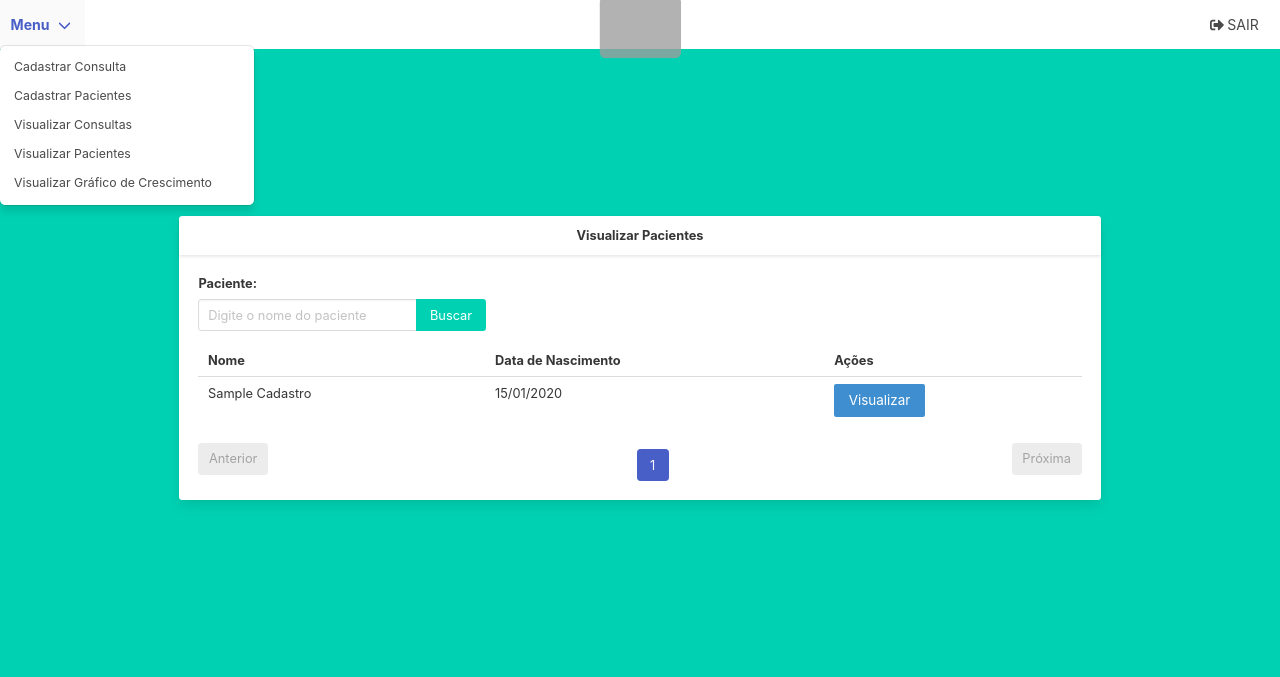
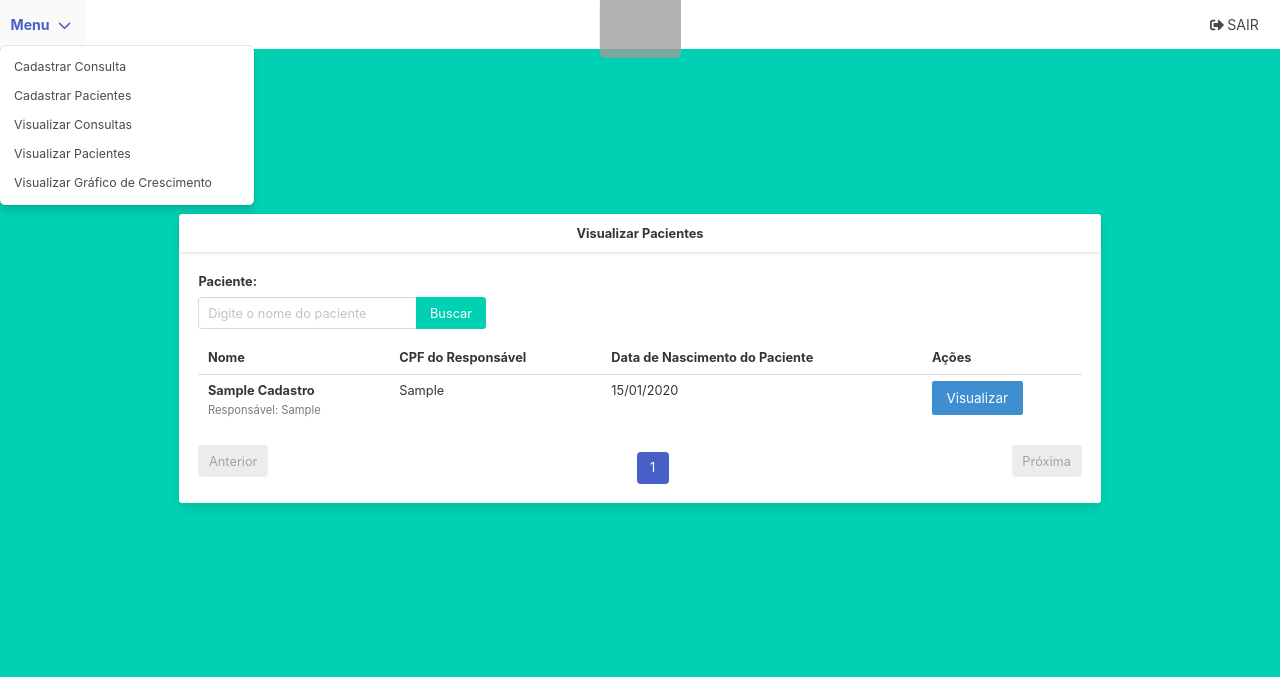
Before and after one commit to gabrielfonsecas/siped, a Django app: page /paciente/ in a window 1280 px wide. Shown: the top 677 px of the page. Run offline with Django 5.2, Linux system fonts and the light colour scheme; a user stored in the database is signed in; tables that the repository leaves empty hold one stand-in row (values such as "Sample post"); some libraries are stand-ins or nearby versions; grey boxes are pictures that could not be loaded.

Commit message:
feat: implementa busca por CPF do responsável e melhora identificação de homônimos

```diff
--- a/core/views.py
+++ b/core/views.py
@@ -7,6 +7,7 @@ from django.contrib.auth import views as auth_views
 from django.http import JsonResponse
 from django.contrib import messages
 from django.shortcuts import redirect
+from django.db.models import Q
 
 
 # from django.urls import reverse_lazy
@@ -264,9 +265,11 @@ def listar_consultas(request):
     # Obtém o parâmetro de busca
     nome = request.GET.get('nome', '')
 
-    # Filtra as consultas pelo nome do paciente e ordena por data (mais recentes primeiro)
     if nome:
-        consultas = NovaConsulta.objects.filter(paciente__nome__icontains=nome).select_related('paciente').order_by('-dataConsulta')
+        # Filtra pelo nome do paciente ou pelo CPF do responsável vinculado
+        consultas = NovaConsulta.objects.filter(
+            Q(paciente__nome__icontains=nome) | Q(paciente__cpf_responsavel__icontains=nome)
+        ).select_related('paciente').order_by('-dataConsulta')
     else:
         consultas = NovaConsulta.objects.all().order_by('-dataConsulta')
 
@@ -362,9 +365,11 @@ def listar_pacientes(request):
     # Obtém o parâmetro de busca
     nome = request.GET.get('nome', '')
 
-    # Filtra os pacientes pelo nome e ordena por nome (alfabético)
     if nome:
-        pacientes_list = Cadastro.objects.filter(nome__icontains=nome).order_by('nome')
+        # Busca por nome do paciente OU CPF exato do responsável
+        pacientes_list = Cadastro.objects.filter(
+            Q(nome__icontains=nome) | Q(cpf_responsavel__icontains=nome)
+        ).order_by('nome')
     else:
         pacientes_list = Cadastro.objects.all().order_by('nome')
 
@@ -379,7 +384,10 @@ def listar_pacientes(request):
 def nova_consulta_listar_pacientes(request):
     nome = request.GET.get('nome', '')
     if nome:
-        pacientes_list = Cadastro.objects.filter(nome__icontains=nome).order_by('nome')
+        # Busca por Nome do Paciente OU CPF do Responsável
+        pacientes_list = Cadastro.objects.filter(
+            Q(nome__icontains=nome) | Q(cpf_responsavel__icontains=nome)
+        ).order_by('nome')
     else:
         pacientes_list = Cadastro.objects.all().order_by('nome')
 
@@ -394,7 +402,10 @@ def nova_consulta_listar_pacientes(request):
 def listar_paciente_grafico(request):
     nome = request.GET.get('nome', '')
     if nome:
-        pacientes_list = Cadastro.objects.filter(nome__icontains=nome).order_by('nome')
+        # Busca por Nome do Paciente OU CPF do Responsável
+        pacientes_list = Cadastro.objects.filter(
+            Q(nome__icontains=nome) | Q(cpf_responsavel__icontains=nome)
+        ).order_by('nome')
     else:
         pacientes_list = Cadastro.objects.all().order_by('nome')
 
--- a/templates/core/listar_pacientes.html
+++ b/templates/core/listar_pacientes.html
@@ -45,14 +45,22 @@
                                         <thead>
                                             <tr>
                                                 <th>Nome</th>
-                                                <th>Data de Nascimento</th>
+                                                <th>CPF do Responsável</th>
+                                                <th>Data de Nascimento do Paciente</th>
                                                 <th>Ações</th>
                                             </tr>
                                         </thead>
                                         <tbody>
                                             {% for paciente in pacientes %}
                                             <tr>
-                                                <td>{{ paciente.nome|title }}</td>
+                                                <td>
+                                                    <strong> {{ paciente.nome|title }} </strong>
+                                                    <br>
+                                                    <small class="has-text-grey">
+                                                        Responsável: {{ paciente.responsavel|title|default:"Não informado" }}
+                                                    </small>
+                                                </td>
+                                                <td>{{ paciente.cpf_responsavel }}</td>
                                                 <td>{{ paciente.data_nascimento|date:"d/m/Y" }}</td>
                                                 <td>
                                                     <a href="{% url 'paciente' paciente.id_paciente %}" class="button is-small is-info" name="botao_listas">Visualizar</a>
```
Also changed, not shown: templates/core/listar_consultas.html (+10 -2 lines), templates/core/listar_paciente_grafico.html (+10 -2 lines), templates/core/nova_consulta_listar_pacientes.html (+10 -2 lines).
